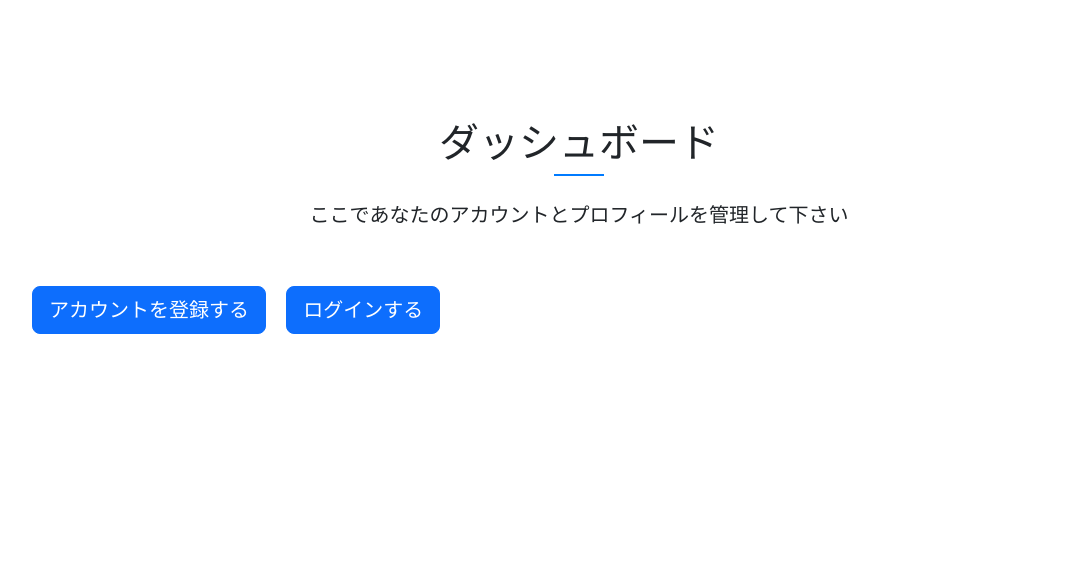
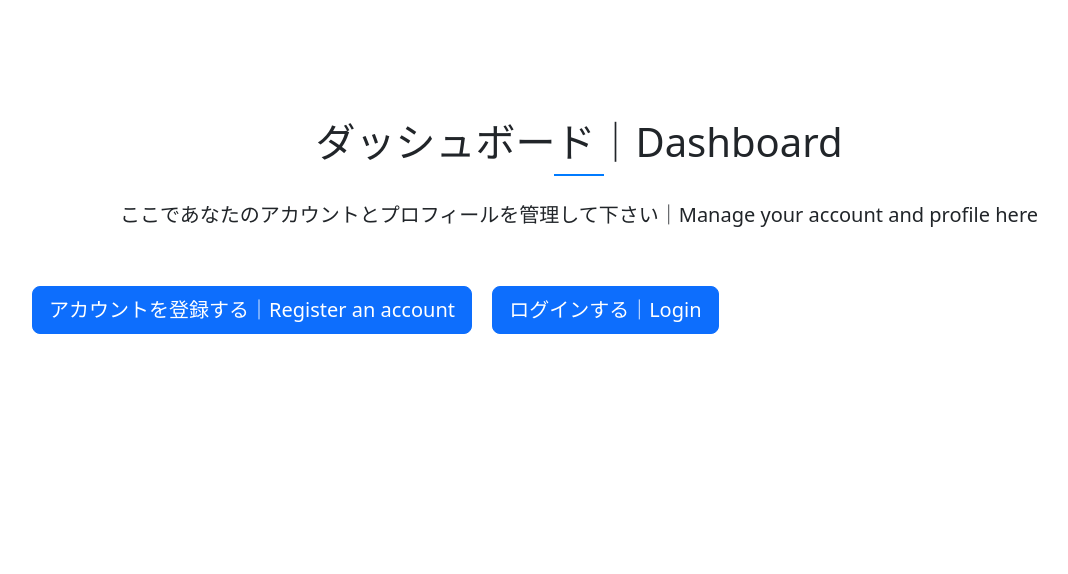
Before and after one commit to fu3nori/Yii2MyProfile, a Yii app: template my_profile/views/site/index.php in a window 1280 px wide. Shown: the top 574 px of the page, without its empty margins (61-1129 px from the left). Run offline with PHP 8.4 and a stand-in for Yii, Linux system fonts and the light colour scheme; the template is opened without the code that fills it, so the values that code supplies are empty; some libraries are stand-ins or nearby versions.

Commit message:
他言語対応フェーズ1

```diff
--- a/my_profile/controllers/UserController.php
+++ b/my_profile/controllers/UserController.php
@@ -114,7 +114,9 @@
 
     public function actionRegist()
     {
+
         $model = new User();
+
         if ($model->load(Yii::$app->request->post()) && $model->validate()) {
             $model->setPassword($model->password);
 
--- a/my_profile/views/site/index.php
+++ b/my_profile/views/site/index.php
@@ -9,6 +9,7 @@
 
 $this->title = 'My Profile';
 $userId = Yii::$app->user->id;
+
 $profileExists = !Yii::$app->user->isGuest && Profile::find()->where(['user_id' => $userId])->exists();
 ?>
 
@@ -39,36 +40,55 @@
 ?>
 
 <div class="site-index">
+<?php
+$userId = Yii::$app->user->id;
 
-    <div class="jumbotron text-center bg-transparent mt-5 mb-5">
-        <h1 class="display-4">ダッシュボード</h1>
+if (!$userId) {
+    echo '<div class="jumbotron text-center bg-transparent mt-5 mb-5">
+        <h1 class="display-4">ログイン＆アカウント取得｜Login & Get Account</h1>
         <div class="heading-underline mb-4 mx-auto"></div>
-        <p class="lead">ここであなたのアカウントとプロフィールを管理して下さい</p>
+        <p class="lead">アカウントをお持ちの方はログインを、お持ちでない方はアカウントを取得して下さい<br>If you have an account, please log in, if not, please get an account.</p>
+    </div>';
+}elseif ("0" === Yii::$app->user->user_language) {
+    echo '    <div class="jumbotron text-center bg-transparent mt-5 mb-5">
+        <h1 class="display-4">ダッシュボード｜Dashboard</h1>
+        <div class="heading-underline mb-4 mx-auto"></div>
+        <p class="lead">あなたの使用する言語を【アカウント確認・編集】で設定して下さい｜Please set your preferred language in [Check/Edit Account].</p>
     </div>
+';
+}else {
+    echo '    <div class="jumbotron text-center bg-transparent mt-5 mb-5">
+        <h1 class="display-4">ダッシュボード｜Dashboard</h1>
+        <div class="heading-underline mb-4 mx-auto"></div>
+        <p class="lead">ここであなたのアカウントとプロフィールを管理して下さい｜Manage your account and profile here</p>
+    </div>';
+}
+?>
+
 
     <div class="body-content">
         <?php if (Yii::$app->user->isGuest): ?>
             <div class="d-inline-block m-2">
-                <?= Html::a('アカウントを登録する', Url::to(['user/regist']), ['class' => 'btn btn-primary btn-lg']) ?>
+                <?= Html::a('アカウントを登録する｜Register an account ', Url::to(['user/regist']), ['class' => 'btn btn-primary btn-lg']) ?>
             </div>
             <div class="d-inline-block m-2">
-                <?= Html::a('ログインする', Url::to(['user/login']), ['class' => 'btn btn-primary btn-lg']) ?>
+                <?= Html::a('ログインする｜Login', Url::to(['user/login']), ['class' => 'btn btn-primary btn-lg']) ?>
             </div>
         <?php else: ?>
             <div class="d-inline-block m-2">
-                <?= Html::a('アカウント確認・編集', Url::to(['user/edit', 'id' => $userId]), ['class' => 'btn btn-primary btn-lg']) ?>
+                <?= Html::a('アカウント確認・編集｜Check/Edit Account', Url::to(['user/edit', 'id' => $userId]), ['class' => 'btn btn-primary btn-lg']) ?>
             </div>
 
             <?php if ($profileExists): ?>
                 <div class="d-inline-block m-2">
-                    <?= Html::a('プロフィールを編集する', Url::to(['profile/edit', 'id' => $userId]), ['class' => 'btn btn-primary btn-lg']) ?>
+                    <?= Html::a('プロフィールを編集する｜Edit Profile', Url::to(['profile/edit', 'id' => $userId]), ['class' => 'btn btn-primary btn-lg']) ?>
                 </div>
                 <div class="d-inline-block m-2">
-                    <?= Html::a('プロフィールを確認・シェアする', Url::to(['profile/view', 'id' => $userId]), ['class' => 'btn btn-primary btn-lg']) ?>
+                    <?= Html::a('プロフィールを確認・シェアする｜View and share your profile', Url::to(['profile/view', 'id' => $userId]), ['class' => 'btn btn-primary btn-lg']) ?>
                 </div>
             <?php else: ?>
                 <div class="d-inline-block m-2">
-                    <?= Html::a('プロフィールを登録する', Url::to(['profile/regist']), ['class' => 'btn btn-primary btn-lg']) ?>
+                    <?= Html::a('プロフィールを登録する｜Register a profile', Url::to(['profile/regist']), ['class' => 'btn btn-primary btn-lg']) ?>
                 </div>
             <?php endif; ?>
 
@@ -79,7 +99,7 @@
             <?php endif; ?>
             <?php if (Yii::$app->user->identity->role != 1): ?>
                 <div class="d-inline-block m-2">
-                    <?= Html::a('退会する', Url::to(['withdrawal/index', 'id' => $userId]), ['class' => 'btn btn-danger btn-lg']) ?>
+                    <?= Html::a('退会する｜Delete Account', Url::to(['withdrawal/index', 'id' => $userId]), ['class' => 'btn btn-danger btn-lg']) ?>
                 </div>
             <?php endif; ?>
         <?php endif; ?>
```
Also changed, not shown: my_profile/models/User.php (+11 -0 lines).
